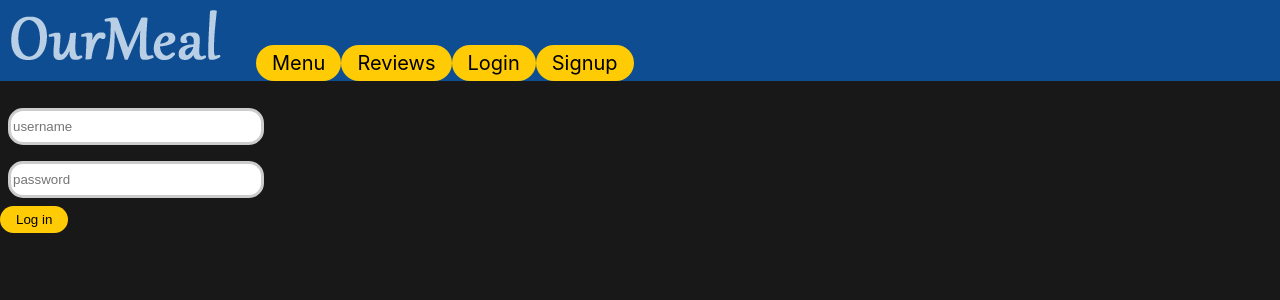
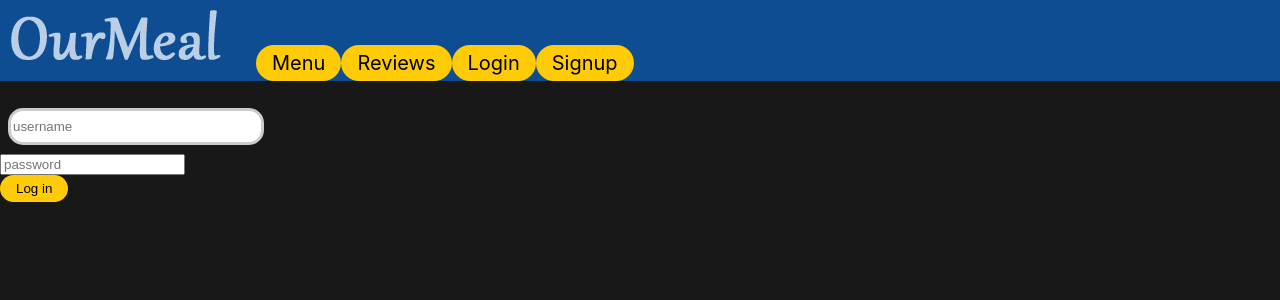
Before and after one commit to khanhzoball/our-meal, a React (Create React App) app in the folder frontend/: page /login in a window 1280 px wide. Shown: the top 300 px of the page. Built offline with nearby package versions, Linux system fonts and the light colour scheme.

Commit message:
encrypted password

```diff
--- a/frontend/src/components/login.js
+++ b/frontend/src/components/login.js
@@ -34,7 +34,7 @@ const Login = () => {
         <div>
             <input type="text" placeholder="username" value={username} onChange={ (e) => setUsername(e.target.value) }/>
             <br/>
-            <input type="text" placeholder="password" value={password} onChange={ (e) => setPassword(e.target.value) }/>
+            <input type="password" placeholder="password" value={password} onChange={ (e) => setPassword(e.target.value) }/>
             <br/>
             <span id="message"></span>
             <button className="button navopt" id="submit_button" onClick={ () => Post() }>Log in</button>
--- a/frontend/src/components/signup.js
+++ b/frontend/src/components/signup.js
@@ -32,7 +32,7 @@ const Signup = () => {
         <div>
             <input type="text" placeholder="username" value={username} onChange={ (e) => setUsername(e.target.value) }/>
             <br/>
-            <input type="text" placeholder="password" value={password} onChange={ (e) => setPassword(e.target.value) }/>
+            <input type="password" placeholder="password" value={password} onChange={ (e) => setPassword(e.target.value) }/>
             <br/>
             <span id="message"></span>
             <button className="button navopt" id="submit_button" onClick={ () => Post() }>Sign up</button>
```
